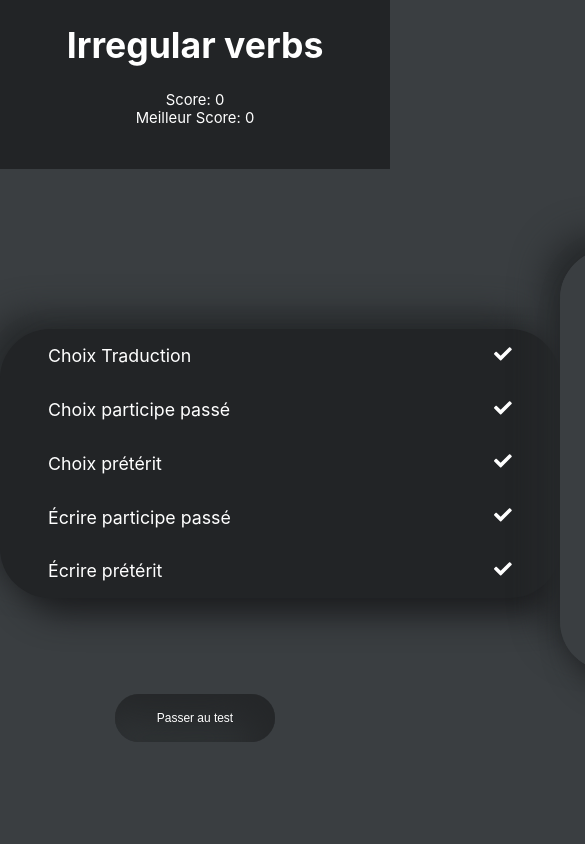
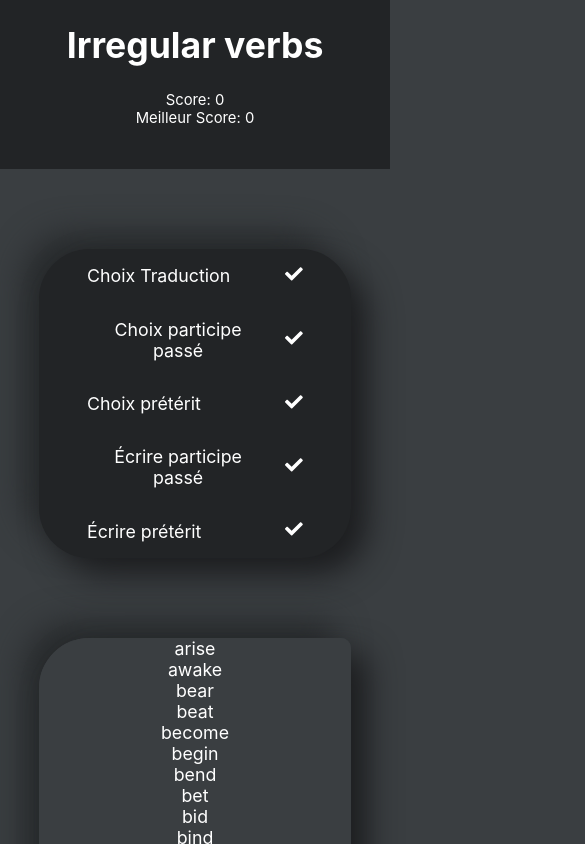
Before and after one commit to ditiz/irregular-verbs, a React (Create React App) app: page / in a window 390 px wide. Shown: the top 844 px of the page, 585 px wide, since content can reach past the window. Built offline with nearby package versions, Linux system fonts and the light colour scheme; the HTML template or start-up script is replaced by a standard one.

Commit message:
add responsive for phone

```diff
--- /dev/null
+++ b/src/App-mobile.css
@@ -0,0 +1,39 @@
+@media screen and (max-width: 640px) {
+    .App-header {
+        width: 100vw;
+    }
+
+    .menu {
+        display: flex;
+        flex-flow: column;
+        justify-content: start;
+    }
+
+    .menu-items {
+        margin-top: auto;
+        display: flex;
+        flex-flow: column;
+        align-items: center;
+        max-height: none;
+    }
+
+    .multiple-choices {
+        width: 80vw;
+    }
+
+    .verbs-list {
+        width: 80vw;
+        flex: 1;
+    }
+
+    .go-menu {
+        position: relative;
+        left: 0;
+    }
+
+    .choices {
+        display: flex;
+        flex-flow: column;
+
+    }
+}
--- a/src/App.css
+++ b/src/App.css
@@ -285,6 +285,7 @@ main {
     display: flex;
     flex-flow: column;
     justify-content: space-around;
+    align-items: center;
     min-width: 35rem;
 }
 
@@ -311,6 +312,10 @@ main {
     align-items: center;
 }
 
+.multiple-choice span:first-child {
+    margin-right: 1rem;
+}
+
 .multiple-choice:first-child {
     border-radius: 50px 50px 0 0;
 }
@@ -325,7 +330,7 @@ main {
 .menu-items {
     margin-top: 5rem;
     display: flex;
-    flex-flow: row no wrap;
+    flex-flow: row nowrap;
     justify-content: space-around;
     max-height: 70vh;
     width: 100vw;
--- a/src/App.tsx
+++ b/src/App.tsx
@@ -1,5 +1,6 @@
 import React, { useState, useEffect } from "react";
 import "./App.css";
+import "./App-mobile.css";
 import MenuSelect from "./MenuSelect/MenuSelect";
 
 function App() {
--- a/src/MenuSelect/MenuSelect.tsx
+++ b/src/MenuSelect/MenuSelect.tsx
@@ -142,7 +142,6 @@ const MenuSelect = ({ score, setScore, resetScore }: IMenuSelectProps) => {
                     return e;
                 }
             });
-        console.log(activeVerbs);
 
         setElements(tq as JSX.Element[]);
     }, [activeVerbs, typesQuizz, quizz]);
@@ -164,7 +163,7 @@ const MenuSelect = ({ score, setScore, resetScore }: IMenuSelectProps) => {
     };
 
     return (
-        <>
+        <div className="menu">
             <div className="menu-items">
                 <SelectTypeQuizz
                     typesQuizz={typesQuizz}
@@ -179,7 +178,7 @@ const MenuSelect = ({ score, setScore, resetScore }: IMenuSelectProps) => {
             <button onClick={_handleClick} className="button-menu">
                 Passer au test
             </button>
-        </>
+        </div>
     );
 };
 
--- a/src/MenuSelect/SelectTypeQuizz/SelectTypeQuizz.tsx
+++ b/src/MenuSelect/SelectTypeQuizz/SelectTypeQuizz.tsx
@@ -22,7 +22,6 @@ const SelectTypeQuizz = ({
     };
 
     return (
-        <div className="menu">
         <div className="multiple-choices">
             {typesQuizz.map((typeQuizz) => (
                 <QuizzType
@@ -32,8 +31,6 @@ const SelectTypeQuizz = ({
                 />
             ))}
         </div>
-
-        </div>
     );
 };
 
--- a/src/MenuSelect/SelectVerbs/SelectVerbs.tsx
+++ b/src/MenuSelect/SelectVerbs/SelectVerbs.tsx
@@ -8,19 +8,20 @@ interface ISelectVerbs {
 }
 
 const SelectVerbs = ({ activeVerbs, setActiveVerbs }: ISelectVerbs) => {
+    const [verbsList] = useState<IVerb[]>(Verbs)
     const [endVerb, setEndVerbs] = useState(activeVerbs.pop()?.base);
     const [message, setMessage] = useState<string | null>();
 
     const handleAction = (verb: IVerb) => {
         let newEndVerb = verb.base;
-        let newActiveVerbs = Verbs.filter((v) => !!v)
+        let newActiveVerbs = verbsList.filter((v) => !!v)
             .filter((v) => v.base.localeCompare(verb.base) <= 0)
             .map((a) => a);
 
         // Minimum 10 verbs
         if (newActiveVerbs.length < 10) {
-            newEndVerb = Verbs[10].base;
-            newActiveVerbs = Verbs.slice(0, 10);
+            newEndVerb = verbsList[10].base;
+            newActiveVerbs = verbsList.slice(0, 10);
             setMessage("Minimum 10 verbes");
         } else {
             setMessage(null);
@@ -33,7 +34,7 @@ const SelectVerbs = ({ activeVerbs, setActiveVerbs }: ISelectVerbs) => {
         <div>
             {message && <div style={{ marginBottom: "2rem" }}>{message}</div>}
             <div className="verbs-list">
-                {Verbs.map((verb) => (
+                {verbsList.map((verb) => (
                     <DisplayVerb
                         key={verb.base}
                         verb={verb}
```
Lines whose indentation alone changed are shown as unchanged.
